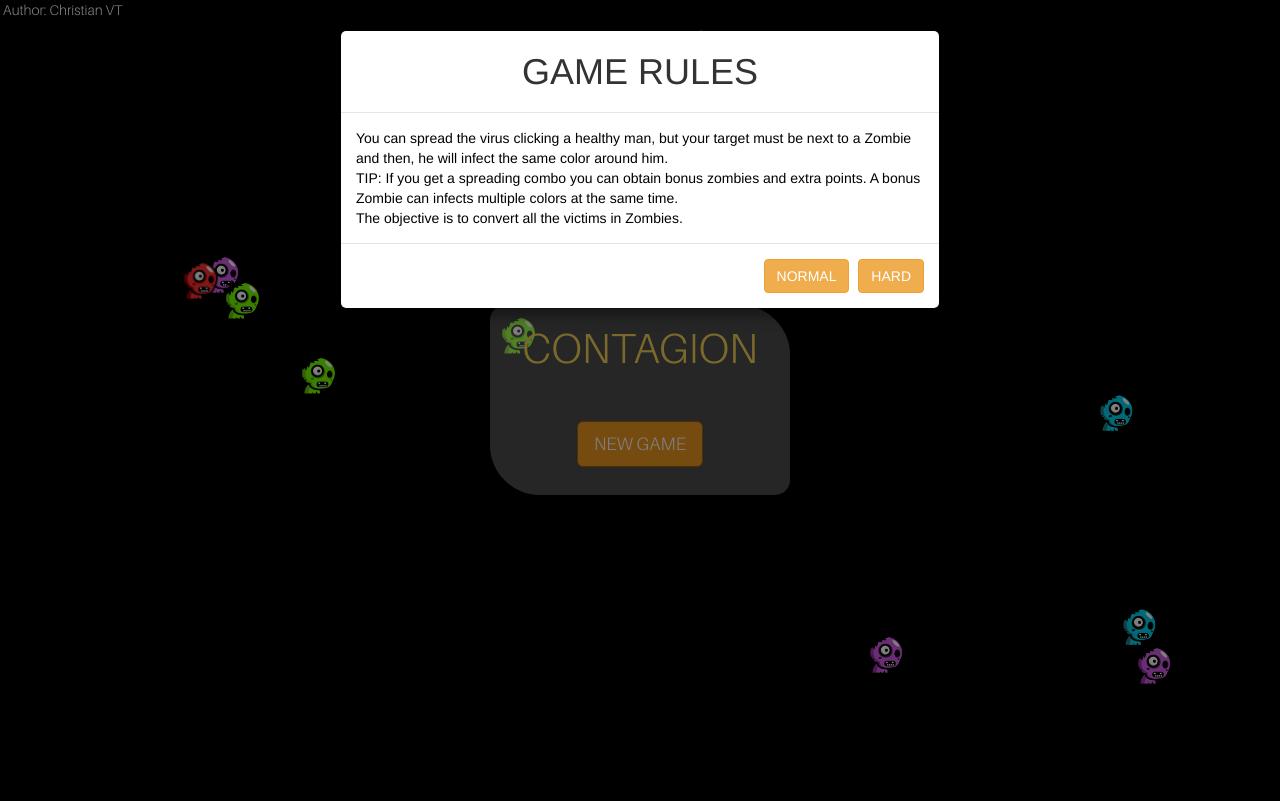
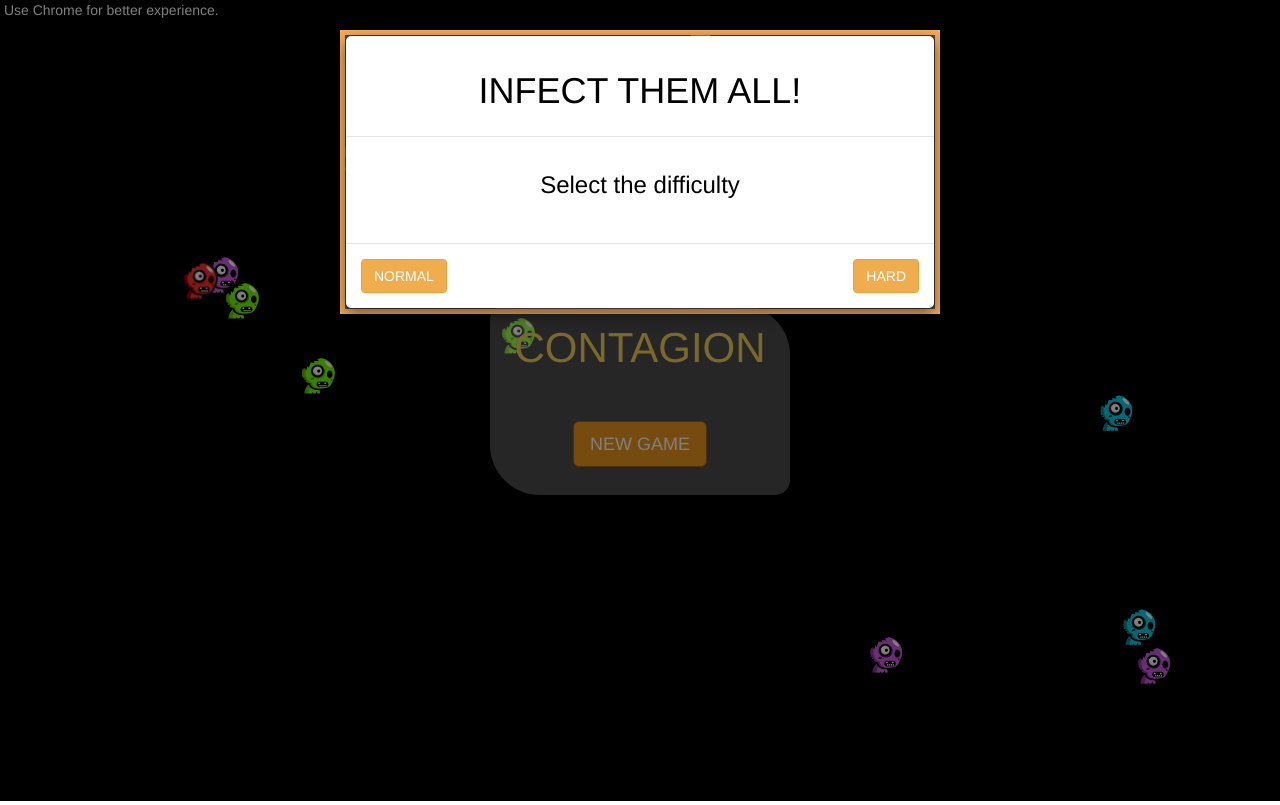
Before and after one commit to ChristianVT20/contagion-game, a plain HTML site: page index.html in a window 1280 px wide. Both pictures are taken after a click on the link "NEW GAME". Drawn offline with nearby package versions, Linux system fonts and the light colour scheme; a web font is replaced by a local one.

Commit message:
New modal

```diff
--- a/css/game.css
+++ b/css/game.css
@@ -5,6 +5,10 @@
 html, body {
 	margin:0;
 	padding:0;
+}
+a:link{
+	text-decoration: none;
+	outline: 0;
 }
 body{
 	width: 100vw;
@@ -15,12 +19,14 @@ body{
 	font-family: aileron-light;
 	display:none;
 }
+header{
+	width: 100%;
+}
 #volume-slider{
 	width: 120px;
 	position: fixed;
-	margin: 0;
-	padding: 0;
-
+	margin: auto;
+	padding: 5px;
 }
 #volume-slider h3{
 	text-align: center;
@@ -32,9 +38,9 @@ body{
 	display: -webkit-flex;
   	display: -ms-flex;
   	display: flex;
-  	flex-direction:row;
-  	justify-content:center;
-  	align-items:center;
+  	flex-flow: row wrap;
+  	justify-content: center;
+  	align-items: center;
 }
 /*
 * ________________________________ BOARD ________________________________
@@ -48,6 +54,7 @@ body{
 	display: -webkit-flex;
   	display: -ms-flex;
   	display: flex;
+
 }
 .tile{
 	margin: 0;
@@ -60,8 +67,8 @@ body{
 * ________________________________ BONUS' PANEL ________________________________
 */
 #bonus_panel {
-	width: 15%;
-	height: 55%;
+	width: 150px;
+	height: 200px;
 	background: #fff;
 	padding-left: 0;
 	margin-left: 15px;
@@ -70,19 +77,12 @@ body{
 	-webkit-border-radius: 15px;
   	-moz-border-radius: 15px;
  	border-radius: 15px;
-
-	display: -webkit-flex;
-  	display: -ms-flex;
-  	display: flex;
-  	flex-direction:column;
-  	justify-content:space-around;
-  	align-items:center;
 }
 .media-body{
 	text-align: center;
 }
 .media-left{
-	padding: 3px;
+	padding: 5px 0 5px 15px;
 }
 #score_panel .media .media-left img, #bonus1 .media .media-left img,#bonus2 .media .media-left img,
 #bonus3 .media .media-left img, #bonus4 .media .media-left img{
@@ -181,10 +181,13 @@ body{
 /*
 * ________________________________ MODAL WINDOW ________________________________
 */
-.modal{
+#ventana1{
 	background: url('../images/background/zombie-background-1.png');
 	background-repeat: repeat;
 	size: cover;
+	font-family: aileron-light;
+}
+#ventana2{
 	font-family: aileron-light;
 }
 .modal-content{
--- a/css/index.css
+++ b/css/index.css
@@ -1,11 +1,3 @@
-@font-face {
-  font-family: ailerons;
-  src: url(../fonts/ailerons/Ailerons.ttf);
-}
-@font-face {
-  font-family: aileron-light;
-  src: url(../fonts/aileron/Aileron-Light.otf);
-}
 html, body{
 	padding: 0;
 	margin: 0;
@@ -18,7 +10,6 @@ body{
 body p{
 	position: absolute;
 	color: #fff;
-	font-family: aileron-light;
 }
 canvas{
 	outline: 1px solid #000;
@@ -27,7 +18,7 @@ canvas{
 	position: absolute;
 	width: 100%;
 	height: 100%;
-	font-family: 'Jolly Lodger', aileron-light;
+	font-family: 'Jolly Lodger', helvetica;
 	/*FLEX*/
 	display: -webkit-flex;
   	display: -ms-flex;
@@ -47,9 +38,25 @@ canvas{
 	font-size: 3em;
 	color: #F7D358;
 }
+
+.modal-dialog{
+	font-family: 'Jolly Lodger' , helvetica;
+	border: solid 5px #FAAC58;
+	background: rgba(255,255,255,0.3);
+}
+
+.modal-header{
+	color: #000;
+	text-align: center;
+}
 .modal-body{
+	text-align: center;
 	color: #000;
 }
-.modal-title{
-	text-align: center;
+.modal-footer{
+	padding: auto;
 }
+
+#normal{
+	float: left;
+}
--- a/index.html
+++ b/index.html
@@ -10,7 +10,7 @@
 	<link href='http://fonts.googleapis.com/css?family=Jolly+Lodger' rel='stylesheet' type='text/css'>
 </head>
 <body>
-	<p>&nbsp;Author: Christian VT</p>
+	<p>&nbsp;Use Chrome for better experience.</p>
 	<div id="menu-container">
 		<div id="menu-content">
 			<h1>CONTAGION</h1>
@@ -24,18 +24,11 @@
 			<div class="modal-dialog">
 				<div class="modal-content">
 					<div class="modal-header">
-						<h1 class="modal-title">GAME RULES</h1>
+						<h1>INFECT THEM ALL!</h1>
 					</div>
 					<div class="modal-body">
-						You can spread the virus clicking a healthy man,
-						but your target must be next to a Zombie
-						and then, he will infect the same color around him.
-						</br>
-						TIP: If you get a spreading combo you can obtain
-						bonus zombies and extra points. A bonus Zombie can
-						infects multiple colors at the same time.
-						</br>
-						The objective is to convert all the victims in Zombies.
+						<h3>Select the difficulty</h3>
+						<br>
 					</div>
 					<div class="modal-footer">
 						<a id ='normal' href="pages/gameNormal.html" class="btn btn-warning" role="button">NORMAL</a>
--- a/js/gameH.js
+++ b/js/gameH.js
@@ -1,8 +1,10 @@
 $(window).load(main);
 
 function main(){
-	$("body").fadeIn('slow');
-	$('#ventana2').modal('show');
+	$("body").fadeIn('slow', function(){
+		$('#ventana2').modal('show');
+	});
+
 	$('.carousel').carousel({
   		interval: 700 * 10
 	});
--- a/js/gameN.js
+++ b/js/gameN.js
@@ -1,8 +1,9 @@
 $(window).load(main);
 
 function main(){
-	$("body").fadeIn('slow');
-	$('#ventana2').modal('show');
+	$("body").fadeIn('slow', function(){
+		$('#ventana2').modal('show');
+	});
 	$('.carousel').carousel({
   		interval: 700 * 10
 	});
```
Also changed, not shown: pages/gameHard.html (+7 -6 lines), pages/gameNormal.html (+8 -6 lines).
